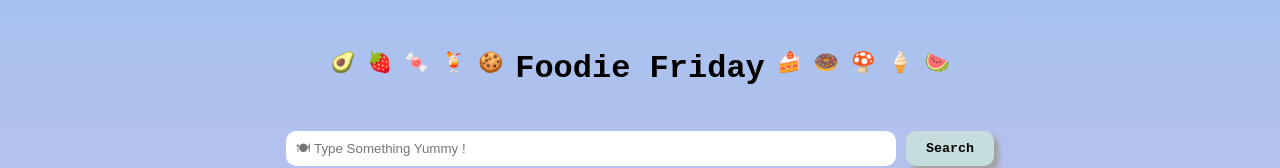
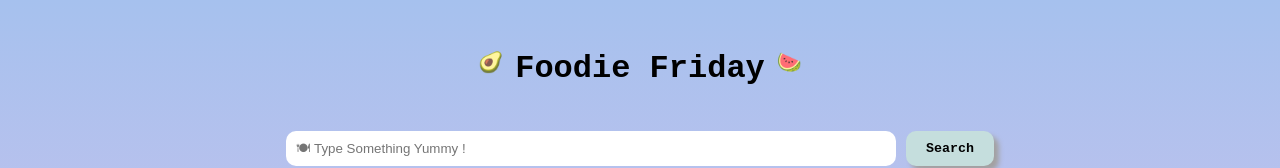
Before and after one commit to fojanb/Food-Recipe-App, a React (Create React App) app: page / in a window 1280 px wide. Shown: the top 168 px of the page. Built offline with nearby package versions, Linux system fonts and the light colour scheme; no server answers; a web font is replaced by a local one.

Commit message:
Update App.js

```diff
--- a/src/App.js
+++ b/src/App.js
@@ -48,7 +48,7 @@ const App = () => {
   // ***********************************************************
   return (
     <div className="App">
-      <h1 style={styles}><span style={spanStyle}>🥑&nbsp;🍓&nbsp;🍬&nbsp;🍹&nbsp;🍪&nbsp;</span>Foodie Friday<span style={spanStyle}>&nbsp;🍰&nbsp;🍩&nbsp;🍄&nbsp;🍦&nbsp;🍉</span></h1>
+      <h1 style={styles}><span style={spanStyle}>🥑&nbsp;</span>Foodie Friday<span style={spanStyle}>&nbsp;🍉</span></h1>
       <form className="search-form" onSubmit={getSearch}>
         <input
           type="text"
@@ -79,3 +79,6 @@ const App = () => {
 };
 
 export default App;
+
+// 🍓&nbsp;🍬&nbsp;🍹&nbsp;🍪&nbsp;
+// &nbsp;🍰&nbsp;🍩&nbsp;🍄&nbsp;🍦
```
